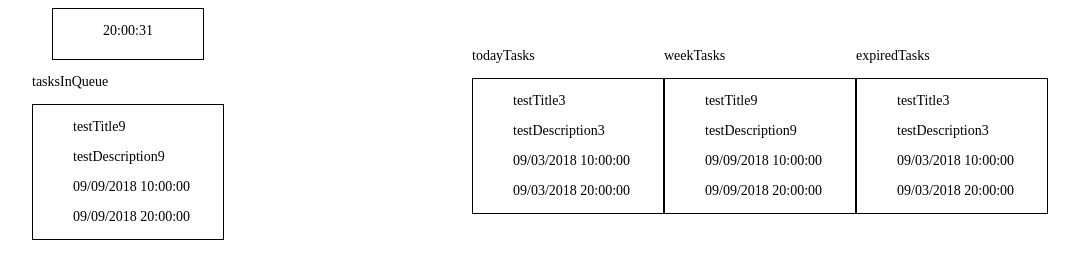
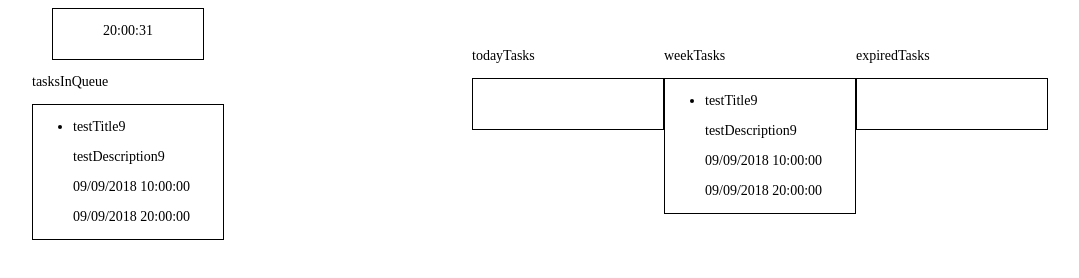
Before and after one commit to stryukovap/Tasker, a plain HTML site: page index.html in a window 1280 px wide. Shown: the whole page, without its empty margins (100-1179 px from the left). Drawn offline with Linux system fonts and the light colour scheme.

Commit message:
bug in clear ul

```diff
--- a/index.html
+++ b/index.html
@@ -26,7 +26,7 @@
     .wrapper__tasks{
         display: flex;
         justify-content: space-around;
-        align-items: center;
+        align-items: flex-start;
     }
     .wrapper__all{
         display: flex;
--- a/task.js
+++ b/task.js
@@ -29,48 +29,52 @@ Task.prototype.update = function () {
 	this.checkTaskInQueue();
 	this.checkExpiredTask();
 }
+Task.prototype.clearUls = function () {
+	var tasksInQueueUl = document.getElementById('tasksInQueue');
+	var tasksTodayUl = document.getElementById('todayTasks');
+	var taskWeekUl = document.getElementById('weekTasks');
+	var taskExpiredUl = document.getElementById('expiredTasks');
+	tasksInQueueUl.innerHTML = "";
+	tasksTodayUl.innerHTML = "";
+	taskWeekUl.innerHTML = "";
+	taskExpiredUl.innerHTML = "";
+}
 Task.prototype.startTimer = function () {
 	var self = this;
 	self.update();
 	self.timeoutId = setInterval(function () {
+		self.clearUls();
 		self.update();
 		self.insertForHtml();
-	}, 1000*5);
+	}, 1000 * 5);
 }
+Task.prototype.formatTaskForHtml = function () {
+	var formatedDateTimeStart = this.formatDateTime(this.start);
+	var formatedDateTimeEnd = this.formatDateTime(this.end);
+	var taskLi = document.createElement('li');
+	taskLi.innerHTML = `<p>${this.title}</p>
+		<p>${this.description}</p>
+		<p>${formatedDateTimeStart}</p>
+		<p>${formatedDateTimeEnd}</p>`;
+	return taskLi;
+}
+
 Task.prototype.insertForHtml = function () {
 	var tasksInQueueUl = document.getElementById('tasksInQueue');
 	var tasksTodayUl = document.getElementById('todayTasks');
 	var taskWeekUl = document.getElementById('weekTasks');
 	var taskExpiredUl = document.getElementById('expiredTasks');
-	var formatedDateTimeStart = this.formatDateTime(this.start);
-	var formatedDateTimeEnd = this.formatDateTime(this.end);
 	if (this.taskInQueue) {
-		var taskLi = `<p>${this.title}</p>
-		<p>${this.description}</p>
-		<p>${formatedDateTimeStart}</p>
-		<p>${formatedDateTimeEnd}</p>`;
-		tasksInQueueUl.innerHTML = taskLi;
+		tasksInQueueUl.appendChild(this.formatTaskForHtml());
 	}
 	if (this.todayTask) {
-		var taskLi = `<p>${this.title}</p>
-		<p>${this.description}</p>
-		<p>${formatedDateTimeStart}</p>
-		<p>${formatedDateTimeEnd}</p>`;
-		tasksTodayUl.innerHTML = taskLi;
+		tasksTodayUl.appendChild(this.formatTaskForHtml());
 	}
 	if (this.weekTask) {
-		var taskLi = `<p>${this.title}</p>
-		<p>${this.description}</p>
-		<p>${formatedDateTimeStart}</p>
-		<p>${formatedDateTimeEnd}</p>`;
-		taskWeekUl.innerHTML = taskLi;
+		taskWeekUl.appendChild(this.formatTaskForHtml());
 	}
 	if (this.expiredTask) {
-		var taskLi = `<p>${this.title}</p>
-		<p>${this.description}</p>
-		<p>${formatedDateTimeStart}</p>
-		<p>${formatedDateTimeEnd}</p>`;
-		taskExpiredUl.innerHTML = taskLi;
+		taskExpiredUl.appendChild(this.formatTaskForHtml());
 	}
 }
 Task.prototype.stopTimer = function () {
```
Also changed, not shown: index.js (+1 -53 lines).
